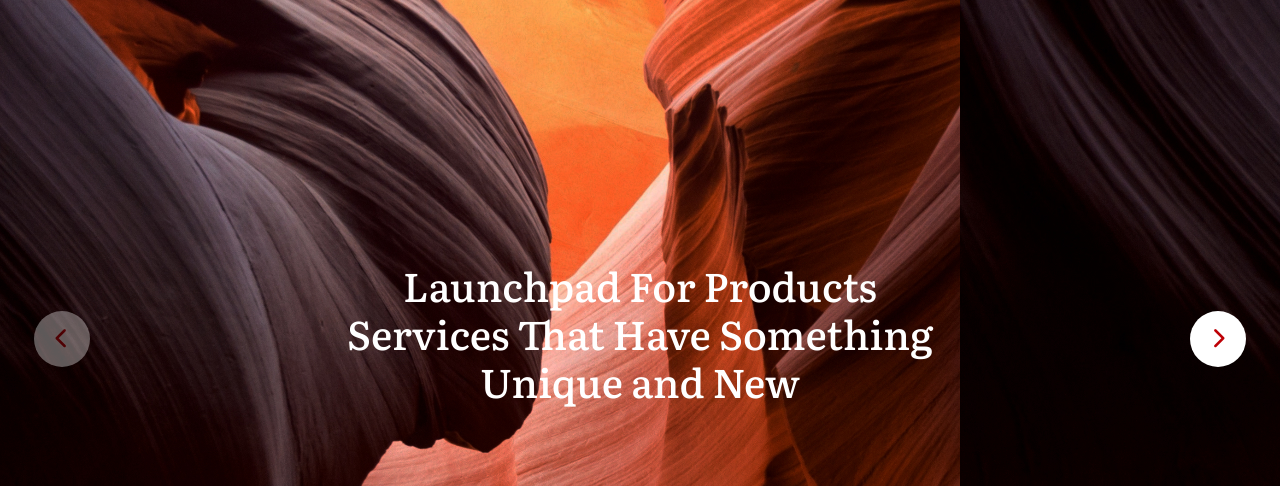
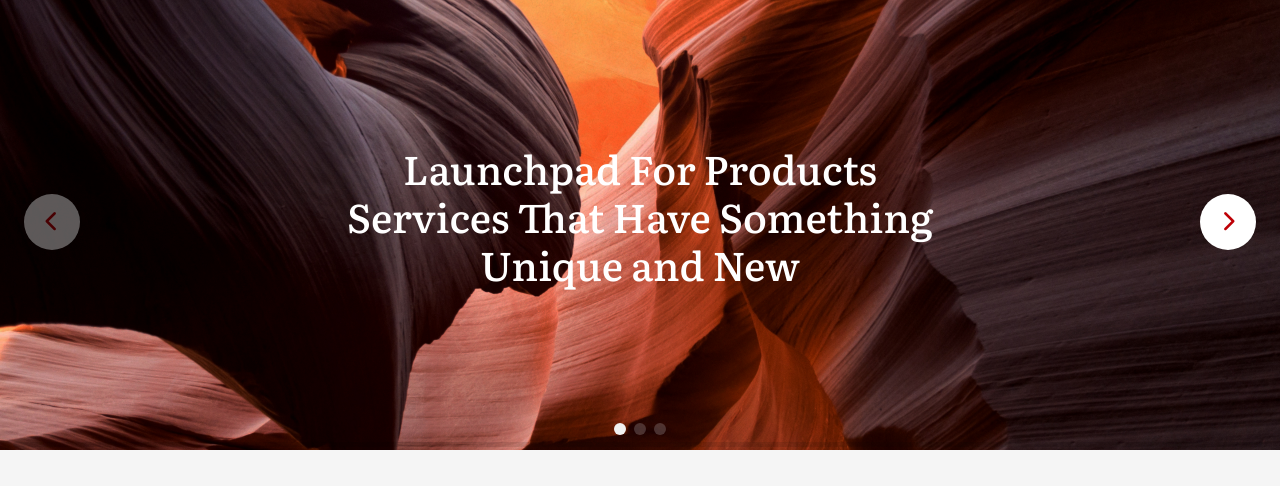
Before and after one commit to Chandu4221/tomorrowIndia, a plain HTML site: page index.html in a window 1280 px wide. Shown: the part 81-567 px from the top of the page. Drawn offline with nearby package versions, Linux system fonts and the light colour scheme.

Commit message:
adjusted home slider size

```diff
--- a/index.html
+++ b/index.html
@@ -112,21 +112,21 @@
             <div class="swiper-wrapper">
               <!-- Slides -->
               <div class="swiper-slide homeSlide">
-                <img src="./images/sliderImage.jpg" alt="" />
+                <img src="./images/sliderImage.jpg" class="img-fluid" alt="" />
                 <p class="homeSlide-text h1 col-xl-6 col-8 text-center">
                   Launchpad For Products Services That Have Something Unique and
                   New
                 </p>
               </div>
               <div class="swiper-slide homeSlide">
-                <img src="./images/sliderImage.jpg" alt="" />
+                <img src="./images/sliderImage.jpg" class="img-fluid" alt="" />
                 <p class="homeSlide-text h1 col-xl-6 col-8 text-center">
                   Launchpad For Products Services That Have Something Unique and
                   New
                 </p>
               </div>
               <div class="swiper-slide homeSlide">
-                <img src="./images/sliderImage.jpg" alt="" />
+                <img src="./images/sliderImage.jpg" class="img-fluid" alt="" />
                 <p class="homeSlide-text h1 col-xl-6 col-8 text-center">
                   Launchpad For Products Services That Have Something Unique and
                   New
--- a/style.css
+++ b/style.css
@@ -101,6 +101,21 @@ body {
   color: var(--red);
   background-color: var(--white);
 }
+.homeSlider .homeSlider-prev {
+  left: -20px;
+}
+.homeSlider .homeSlider-next {
+  right: -20px;
+}
+
+@media screen and (min-width: 992px) {
+  .homeSlider .homeSlider-prev {
+    left: 0px;
+  }
+  .homeSlider .homeSlider-next {
+    right: 0px;
+  }
+}
 
 .homeSlider .homeSlider-prev::after,
 .homeSlider .homeSlider-next::after,
@@ -126,6 +141,12 @@ body {
   display: flex;
   justify-content: center;
   align-items: center;
+  min-height: 300px;
+}
+.homeSlide > img {
+  height: 100%;
+  min-height: inherit;
+  object-fit: cover;
 }
 .homeSlide-text {
   position: absolute;
```
